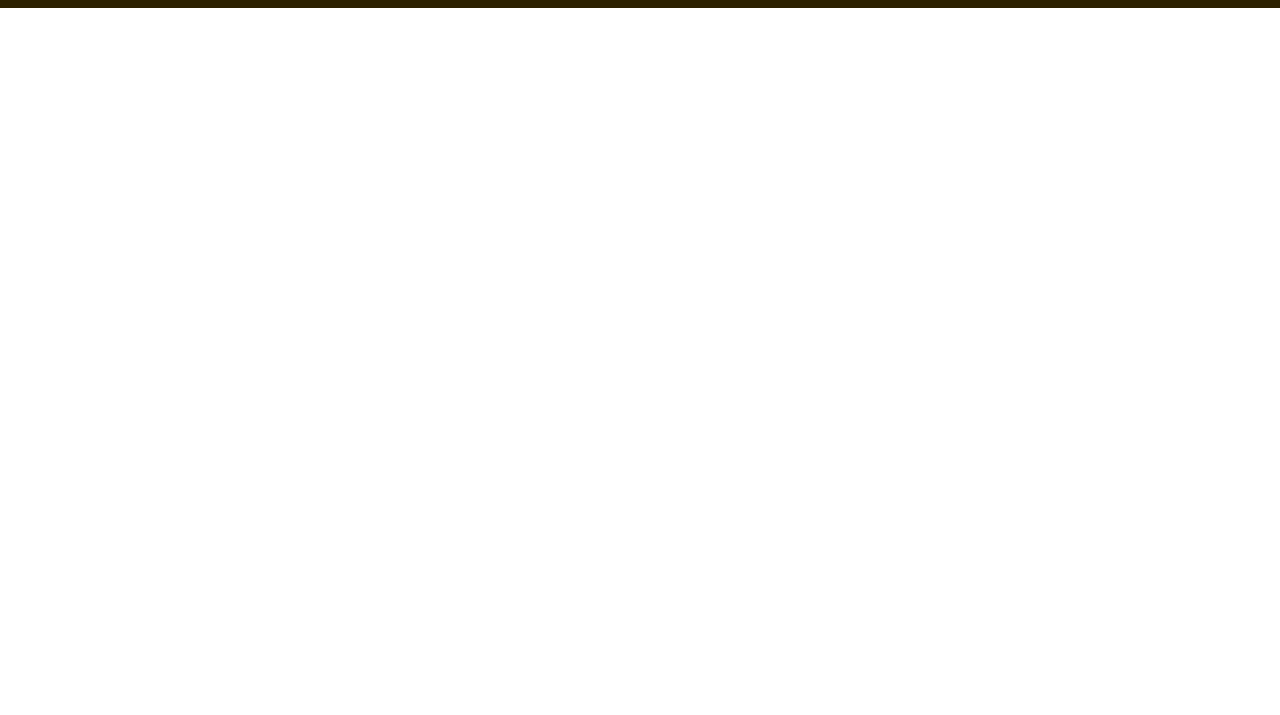
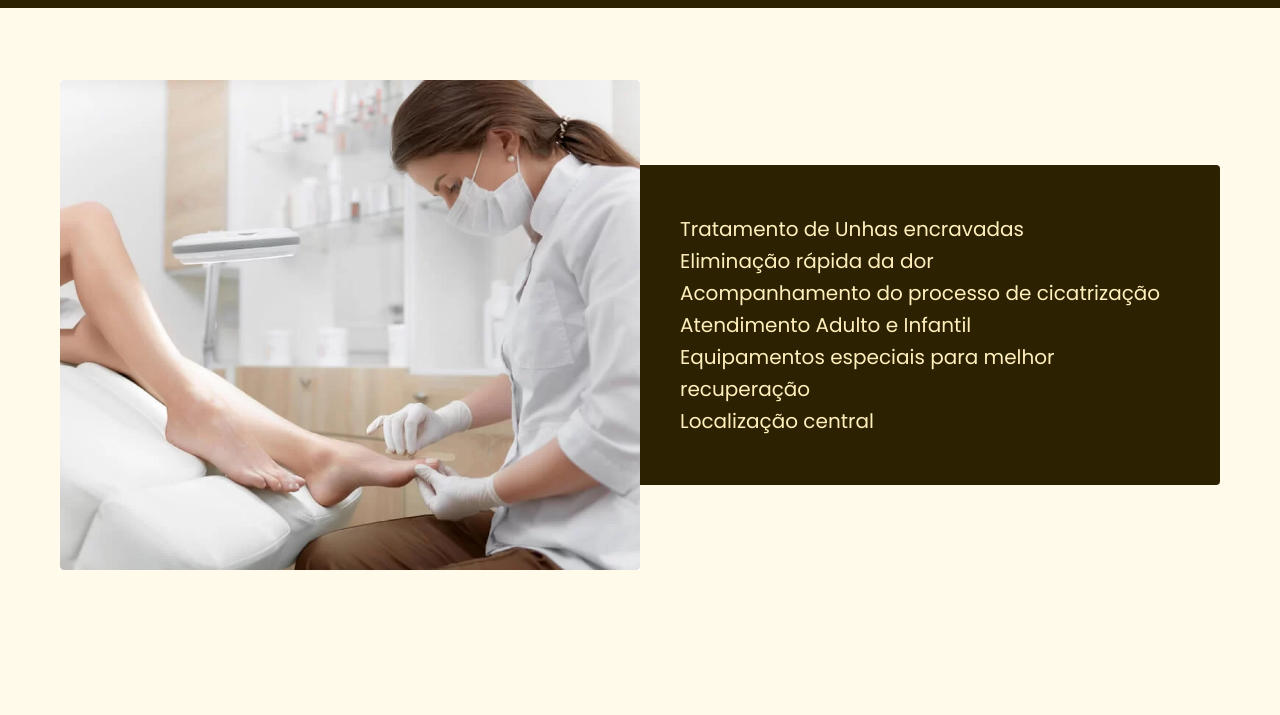
Before and after one commit to PedroKarasudani/PodologiaMU, a plain HTML site: page index.html in a window 1280 px wide. Shown: the part 85-800 px from the top of the page. Drawn offline with Linux system fonts and the light colour scheme.

Commit message:
introducao

```diff
--- a/css/global/global.css
+++ b/css/global/global.css
@@ -2,6 +2,7 @@ body {
   margin: 0px;
   font-family: Arial, Helvetica, sans-serif;
   color: #111111;
+  background: var(--c1);
 }
 
 h1,
--- /dev/null
+++ b/css/home/introducao.css
@@ -0,0 +1,12 @@
+.introducao {
+  display: grid;
+  grid-template-columns: 1fr 1fr;
+  align-items: center;
+  padding: 72px 20px;
+}
+
+.introducao-texto {
+  background: var(--c10);
+  padding: 48px 40px;
+  border-radius: 0 4px 4px 0;
+}
--- a/css/style.css
+++ b/css/style.css
@@ -7,3 +7,4 @@
 @import "./ultilidades/componentes.css";
 
 /* HOME */
+@import "./home/introducao.css";
--- a/css/ultilidades/cores.css
+++ b/css/ultilidades/cores.css
@@ -1,6 +1,6 @@
 :root {
   --c0: #ffffff;
-  --c1: #fff4d0;
+  --c1: #fffae9;
   --c2: #ffefbd;
   --c3: #efdb9b;
   --c4: #edd077;
--- a/index.html
+++ b/index.html
@@ -5,6 +5,9 @@
   <meta charset="UTF-8">
   <meta name="viewport" content="width=device-width, initial-scale=1.0">
   <link rel="stylesheet" href="./css/style.css">
+  <link rel="preconnect" href="https://fonts.googleapis.com">
+  <link rel="preconnect" href="https://fonts.gstatic.com" crossorigin>
+  <link href="https://fonts.googleapis.com/css2?family=Poppins:wght@400;500;600&family=Roboto:ital,wght@0,400;0,500;1,400&display=swap" rel="stylesheet">
   <title>Podologia MU</title>
 </head>
 
@@ -22,6 +25,20 @@
       </nav>
     </div>
   </header>
+  <main class="container introducao">
+    <div>
+      <img src="./img/introducao/principal.jpg" alt="Podologa">
+    </div>
+    <ul class="introducao-texto font-1-d c2">
+      <li>Tratamento de Unhas encravadas</li>
+      <li> Eliminação rápida da dor</li>
+      <li> Acompanhamento do processo de cicatrização</li>
+      <li> Atendimento Adulto e Infantil</li>
+      <li> Equipamentos especiais para melhor recuperação </li>
+      <li> Localização central</li>
+    </ul>
+
+  </main>
 </body>
 
 </html>
```
Also changed, not shown: img/introducao/principal.jpg (added).
